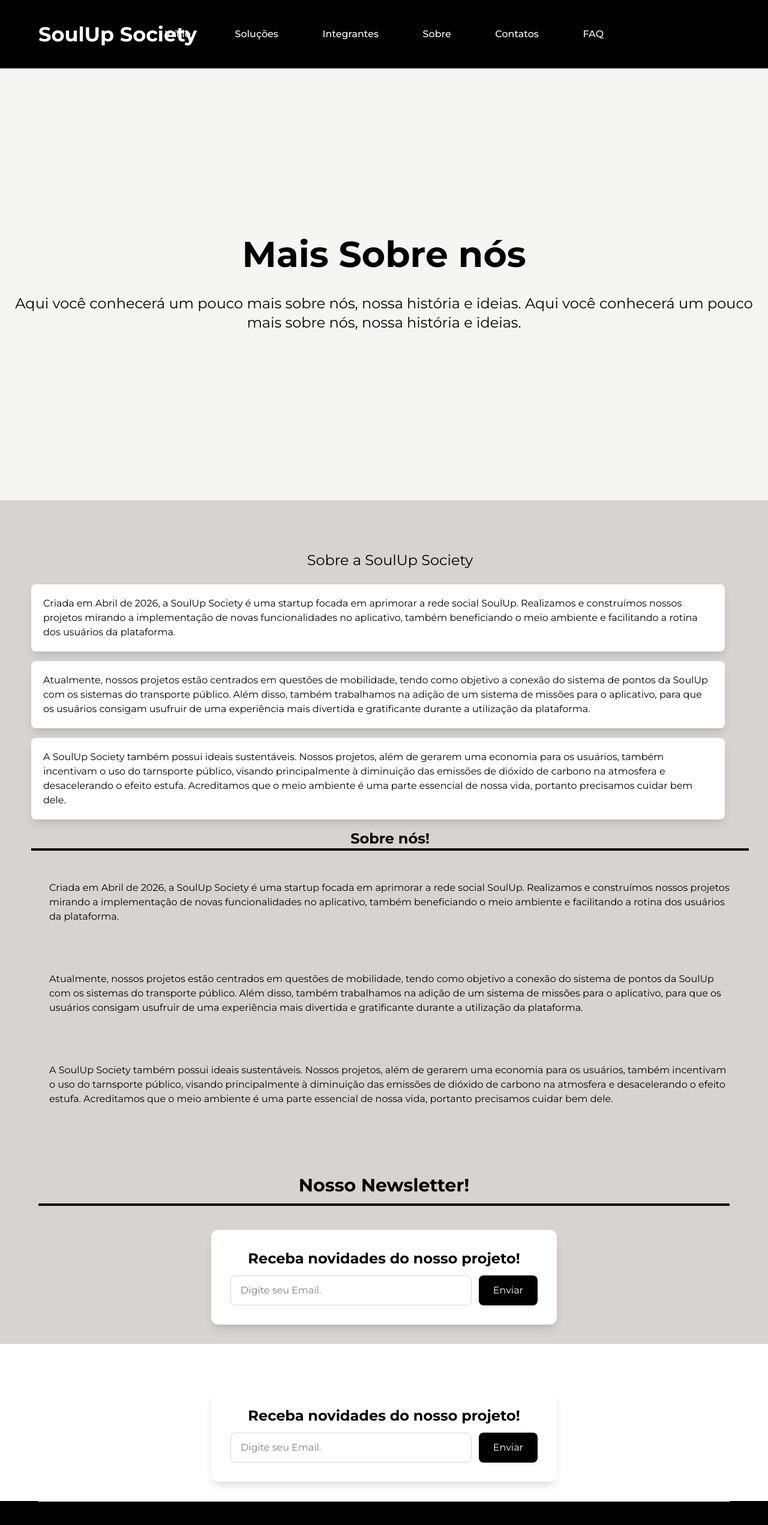
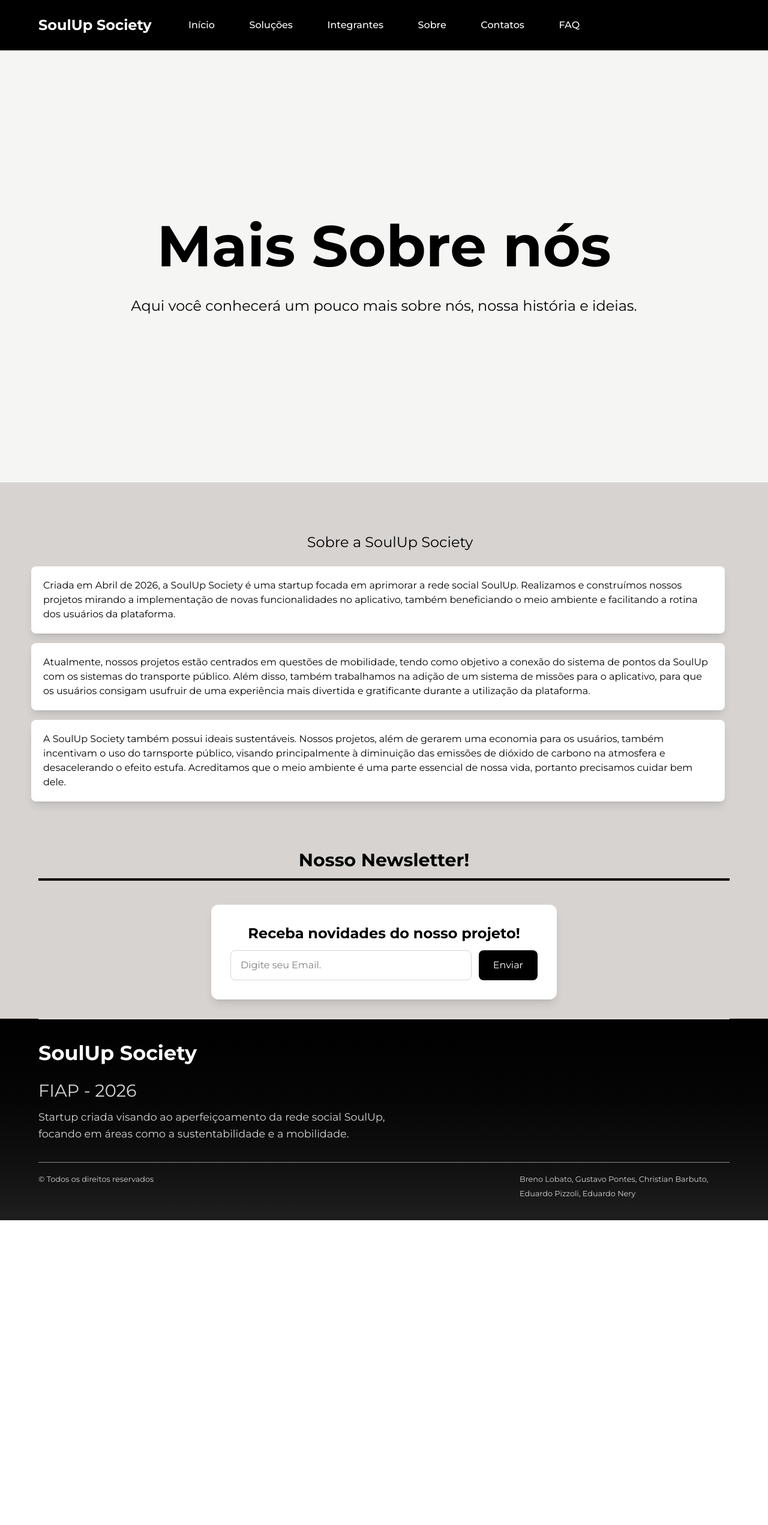
Before and after one commit to SoulUp-Society-Trabalhos/1--Challenge-2--semestre, a React (Vite) app in the folder soulup-society/: page /sobre in a window 1280 px wide. Shown: the top 2542 px of the page at 60% size. After the commit the page ends 2034 px from the top, so only its background shows below. Built offline with nearby package versions, Linux system fonts and the light colour scheme.

Commit message:
feat: arrumando responsividade

```diff
--- a/soulup-society/src/components/Cabecalho.tsx
+++ b/soulup-society/src/components/Cabecalho.tsx
@@ -1,16 +1,22 @@
+import { useState } from "react";
 import { Link } from "react-router";
 
 export default function Cabecalho() {
+
+  const [menuAberto, setMenuAberto] = useState(false);
+
   return (
     <header
       className="
         bg-black text-white flex items-center relative z-9999
-        w-full py-8 px-[5%]
+        w-full py-6 px-[5%]
       "
     >
+
+      {/* TÍTULO */}
       <Link
         className="
-          text-[2.1rem] font-bold m-0
+          text-[1.5rem] font-bold m-0
           font-[Montserrat] text-white no-underline
         "
         to="/"
@@ -18,8 +24,11 @@
         SoulUp Society
       </Link>
 
+
+      {/* MENU DESKTOP */}
       <nav
         className="
+          hidden md:block
           absolute left-1/2 -translate-x-1/2
         "
         id="header-nav"
@@ -27,21 +36,18 @@
         <ul
           className="
             flex items-center justify-center
-            gap-[clamp(1.5rem,2vw,3rem)]
+            gap-[clamp(0.5rem,2vw,3rem)]
             list-none m-0 p-0
           "
         >
-          <li
-            className="
-              flex items-center relative
-              font-[Montserrat] font-medium
-            "
-          >
+
+          {/* INÍCIO */}
+          <li className="flex items-center relative font-[Montserrat] font-medium">
             <Link
               className="
                 text-white no-underline bg-transparent
                 border-0 cursor-pointer
-                py-4 px-6 rounded-full
+                py-3 px-4 rounded-full
                 transition-all duration-300
                 text-base
                 hover:bg-white hover:text-black
@@ -52,6 +58,8 @@
             </Link>
           </li>
 
+
+          {/* SOLUÇÕES */}
           <li
             className="
               flex items-center relative
@@ -63,7 +71,7 @@
               className="
                 text-white bg-transparent
                 border-0 cursor-pointer
-                py-4 px-6 rounded-full
+                py-3 px-4 rounded-full
                 transition-all duration-300
                 text-base font-inherit
                 hover:bg-white hover:text-black
@@ -72,6 +80,7 @@
               Soluções
             </button>
 
+            {/* DROPDOWN */}
             <ul
               className="
                 absolute top-[calc(100%+10px)] left-1/2
@@ -118,17 +127,14 @@
             </ul>
           </li>
 
-          <li
-            className="
-              flex items-center relative
-              font-[Montserrat] font-medium
-            "
-          >
+
+          {/* INTEGRANTES */}
+          <li className="flex items-center relative font-[Montserrat] font-medium">
             <Link
               className="
                 text-white no-underline bg-transparent
                 border-0 cursor-pointer
-                py-4 px-6 rounded-full
+                py-3 px-4 rounded-full
                 transition-all duration-300
                 text-base
                 hover:bg-white hover:text-black
@@ -139,17 +145,14 @@
             </Link>
           </li>
 
-          <li
-            className="
-              flex items-center relative
-              font-[Montserrat] font-medium
-            "
-          >
+
+          {/* SOBRE */}
+          <li className="flex items-center relative font-[Montserrat] font-medium">
             <Link
               className="
                 text-white no-underline bg-transparent
                 border-0 cursor-pointer
-                py-4 px-6 rounded-full
+                py-3 px-4 rounded-full
                 transition-all duration-300
                 text-base
                 hover:bg-white hover:text-black
@@ -160,17 +163,14 @@
             </Link>
           </li>
 
-          <li
-            className="
-              flex items-center relative
-              font-[Montserrat] font-medium
-            "
-          >
+
+          {/* CONTATOS */}
+          <li className="flex items-center relative font-[Montserrat] font-medium">
             <Link
               className="
                 text-white no-underline bg-transparent
                 border-0 cursor-pointer
-                py-4 px-6 rounded-full
+                py-3 px-4 rounded-full
                 transition-all duration-300
                 text-base
                 hover:bg-white hover:text-black
@@ -181,17 +181,14 @@
             </Link>
           </li>
 
-          <li
-            className="
-              flex items-center relative
-              font-[Montserrat] font-medium
-            "
-          >
+
+          {/* FAQ */}
+          <li className="flex items-center relative font-[Montserrat] font-medium">
             <Link
               className="
                 text-white no-underline bg-transparent
                 border-0 cursor-pointer
-                py-4 px-6 rounded-full
+                py-3 px-4 rounded-full
                 transition-all duration-300
                 text-base
                 hover:bg-white hover:text-black
@@ -201,8 +198,128 @@
               FAQ
             </Link>
           </li>
+
         </ul>
       </nav>
+
+
+      {/* BOTÃO HAMBÚRGUER */}
+      <button
+        onClick={() => setMenuAberto(!menuAberto)}
+        className="
+          ml-auto
+          md:hidden
+          text-white
+          text-3xl
+          bg-transparent
+          border-0
+          cursor-pointer
+        "
+        aria-label="Abrir menu"
+        aria-expanded={menuAberto}
+      >
+        {menuAberto ? "✕" : "☰"}
+      </button>
+
+
+      {/* MENU MOBILE */}
+      {menuAberto && (
+        <nav
+          className="
+            absolute
+            top-full
+            left-0
+            w-full
+            bg-black
+            border-t border-[#333]
+            md:hidden
+          "
+        >
+          <ul
+            className="
+              flex flex-col
+              items-center
+              gap-3
+              list-none
+              m-0
+              p-6
+            "
+          >
+
+            <li>
+              <Link
+                className="text-white no-underline"
+                to="/"
+                onClick={() => setMenuAberto(false)}
+              >
+                Início
+              </Link>
+            </li>
+
+            <li>
+              <Link
+                className="text-white no-underline"
+                to="/proposta"
+                onClick={() => setMenuAberto(false)}
+              >
+                Integração
+              </Link>
+            </li>
+
+            <li>
+              <Link
+                className="text-white no-underline"
+                to="/proposta2"
+                onClick={() => setMenuAberto(false)}
+              >
+                Gamificação
+              </Link>
+            </li>
+
+            <li>
+              <Link
+                className="text-white no-underline"
+                to="/integrantes"
+                onClick={() => setMenuAberto(false)}
+              >
+                Integrantes
+              </Link>
+            </li>
+
+            <li>
+              <Link
+                className="text-white no-underline"
+                to="/sobre"
+                onClick={() => setMenuAberto(false)}
+              >
+                Sobre
+              </Link>
+            </li>
+
+            <li>
+              <Link
+                className="text-white no-underline"
+                to="/contatos"
+                onClick={() => setMenuAberto(false)}
+              >
+                Contatos
+              </Link>
+            </li>
+
+            <li>
+              <Link
+                className="text-white no-underline"
+                to="/faq"
+                onClick={() => setMenuAberto(false)}
+              >
+                FAQ
+              </Link>
+            </li>
+
+          </ul>
+        </nav>
+      )}
+
     </header>
   );
 }
--- a/soulup-society/src/routes/Proposta/index.tsx
+++ b/soulup-society/src/routes/Proposta/index.tsx
@@ -3,7 +3,7 @@
     <main className="conteudo">
       <section className="min-h-[90vh] bg-stone-100 font-montserrat flex flex-col items-center justify-center">
         <div className="text-center flex flex-col gap-3">
-          <h1 className="text-6xl font-montserrat font-bold mb-6">
+          <h1 className="text-5xl sm:text-6xl lg:text-7xl xl:text-8xl font-montserrat font-bold mb-6">
             Integração
           </h1>
 
--- a/soulup-society/src/routes/Proposta2/index.tsx
+++ b/soulup-society/src/routes/Proposta2/index.tsx
@@ -3,7 +3,7 @@
     <main className="conteudo">
       <section className="min-h-[90vh] bg-white font-montserrat flex flex-col items-center justify-center">
         <div className="text-center flex flex-col gap-3">
-          <h1 className="text-6xl font-montserrat font-bold mb-6">
+          <h1 className="text-5xl sm:text-6xl lg:text-7xl xl:text-8xl font-montserrat font-bold mb-6">
             Gamificação
           </h1>
 
--- a/soulup-society/src/routes/Sobre/index.tsx
+++ b/soulup-society/src/routes/Sobre/index.tsx
@@ -3,14 +3,12 @@
     <main className="conteudo">
       <section className="min-h-[90vh] bg-stone-100 font-montserrat flex flex-col items-center justify-center">
         <div className="text-center flex flex-col gap-3">
-          <h1 className="text-6xl font-montserrat font-bold mb-6">
+          <h1 className="text-5xl sm:text-6xl lg:text-7xl xl:text-8xl font-montserrat font-bold mb-6">
             Mais Sobre nós
           </h1>
 
           <div className="text-2xl">
-            <p>
-              Aqui você conhecerá um pouco mais sobre nós, nossa história e
-              ideias.
+            <p className="">
               Aqui você conhecerá um pouco mais sobre nós, nossa história e
               ideias.
             </p>
@@ -39,32 +37,6 @@
             divertida e gratificante durante a utilização da plataforma.
           </p>
           <p className="text-base mb-4! mt-1.5! text-left bg-white p-5! mr-10 rounded-lg shadow-lg">
-            A SoulUp Society também possui ideais sustentáveis. Nossos projetos,
-            além de gerarem uma economia para os usuários, também incentivam o
-            uso do tarnsporte público, visando principalmente à diminuição das
-            emissões de dióxido de carbono na atmosfera e desacelerando o efeito
-            estufa. Acreditamos que o meio ambiente é uma parte essencial de
-            nossa vida, portanto precisamos cuidar bem dele.
-          </p>
-          <p className="text-2xl text-center font-bold border-b-4 mb-5! ">
-            Sobre nós!
-          </p>
-          <p className="text-base mb-5! mt-1.5! bg-[#d7d3d0] p-7.5!">
-            Criada em Abril de 2026, a SoulUp Society é uma startup focada em
-            aprimorar a rede social SoulUp. Realizamos e construímos nossos
-            projetos mirando a implementação de novas funcionalidades no
-            aplicativo, também beneficiando o meio ambiente e facilitando a
-            rotina dos usuários da plataforma.
-          </p>
-          <p className="text-base mb-5! mt-1.5! bg-[#d7d3d0] p-7.5!">
-            Atualmente, nossos projetos estão centrados em questões de
-            mobilidade, tendo como objetivo a conexão do sistema de pontos da
-            SoulUp com os sistemas do transporte público. Além disso, também
-            trabalhamos na adição de um sistema de missões para o aplicativo,
-            para que os usuários consigam usufruir de uma experiência mais
-            divertida e gratificante durante a utilização da plataforma.
-          </p>
-          <p className="text-base mb-5! mt-1.5! bg-[#d7d3d0] p-7.5!">
             A SoulUp Society também possui ideais sustentáveis. Nossos projetos,
             além de gerarem uma economia para os usuários, também incentivam o
             uso do tarnsporte público, visando principalmente à diminuição das
@@ -119,47 +91,6 @@
           </section>
         </div>
       </div>
-      <div className="py-8 px-[5%]! min-h-[30vh]">
-        <div className="mt-10! flex justify-center">
-          <section className="bg-white text-black p-8! rounded-xl shadow-lg w-full max-w-xl">
-            <h2 className="text-2xl font-bold text-center mb-3!">
-              Receba novidades do nosso projeto!
-            </h2>
-            <dialog id="modal">
-              <button aria-label="Fechar a Janela" id="btnFecharModal">
-                X
-              </button>
-              <div id="msg">
-                <p>TESTE DE MSG</p>
-              </div>
-            </dialog>
-            <form className="formulario__newsletter" action="" method="">
-              <fieldset className="newsletter__fieldset">
-                <label htmlFor="idEmail" className="sr-only">
-                  Email
-                </label>
-                <div className="flex gap-3">
-                  <input
-                    type="email"
-                    id="idEmail"
-                    name="email"
-                    className="flex-1 border border-gray-300 rounded-lg px-4! py-3! text-black outline-none focus:border-black"
-                    placeholder="Digite seu Email."
-                    required
-                  />
-                  <button
-                    type="submit"
-                    id="btnEnviar"
-                    className="bg-black text-white px-6! py-3! rounded-lg hover:bg-gray-800"
-                  >
-                    Enviar
-                  </button>
-                </div>
-              </fieldset>
-            </form>
-          </section>
-        </div>
-      </div>
     </main>
   );
 }
```
Also changed, not shown: soulup-society/src/routes/Home/index.tsx (+23 -18 lines), soulup-society/src/routes/Integrantes/index.tsx (+11 -8 lines).
